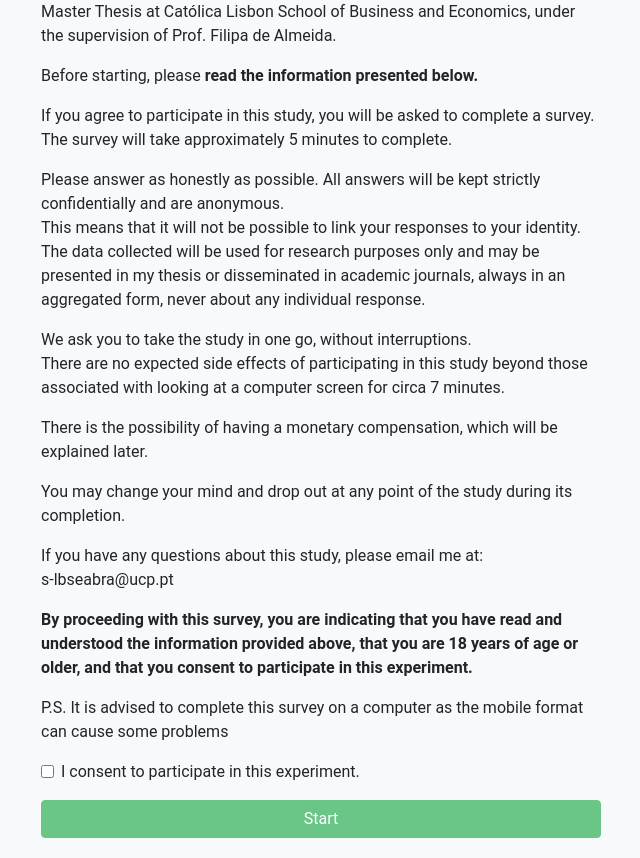
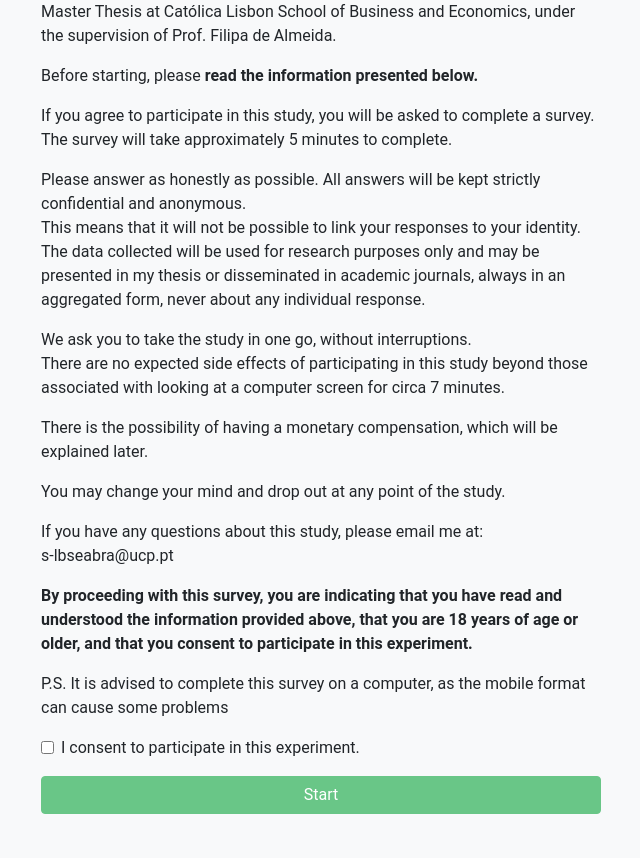
Before and after one commit to lucas-bs/thesis-survey, a Flask app: page / in a window 1280 px wide. Shown: the part 200-1058 px from the top of the page, without its empty margins (319-959 px from the left). After the commit the page ends 1014 px from the top, so only its background shows below. Run offline with Flask 3, Linux system fonts and the light colour scheme; some libraries are stand-ins or nearby versions.

Commit message:
Update welcome.html

```diff
--- a/gpt/templates/welcome.html
+++ b/gpt/templates/welcome.html
@@ -28,7 +28,7 @@
                 The survey will take approximately 5 minutes to complete.
             </p>
             <p>
-                Please answer as honestly as possible. All answers will be kept strictly confidentially and are anonymous.
+                Please answer as honestly as possible. All answers will be kept strictly confidential and anonymous.
                 <br>
                 This means that it will not be possible to link your responses to your identity.
                 <br>
@@ -45,7 +45,7 @@
                 There is the possibility of having a monetary compensation, which will be explained later.
             </p>
             <p>
-                You may change your mind and drop out at any point of the study during its completion.
+                You may change your mind and drop out at any point of the study.
             </p>
             <p>
                 If you have any questions about this study, please email me at: <br>
@@ -57,7 +57,7 @@
                     participate in this experiment.</strong>
             </p>
             <p>
-                P.S. It is advised to complete this survey on a computer as the mobile format can cause some problems
+                P.S. It is advised to complete this survey on a computer, as the mobile format can cause some problems
             </p>
 
             <form action="/" method="post">
```
